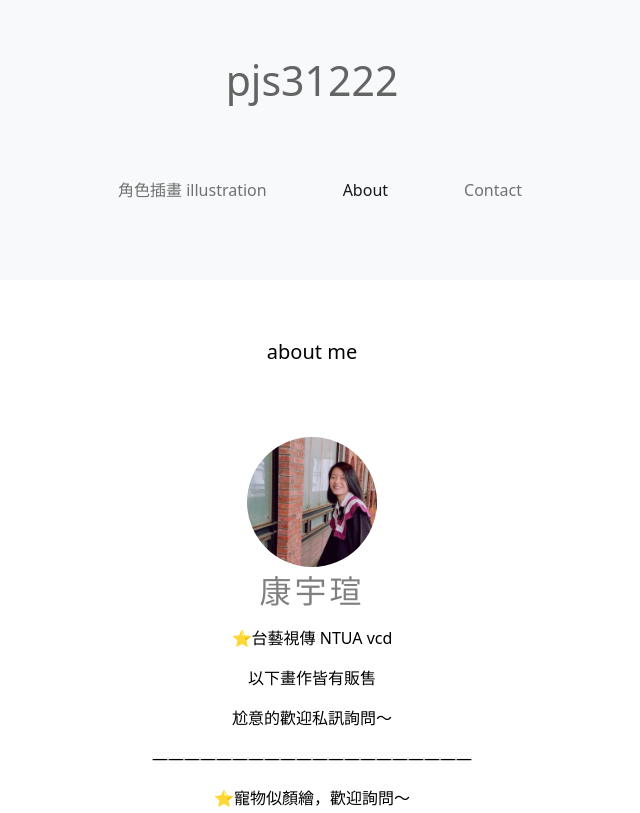
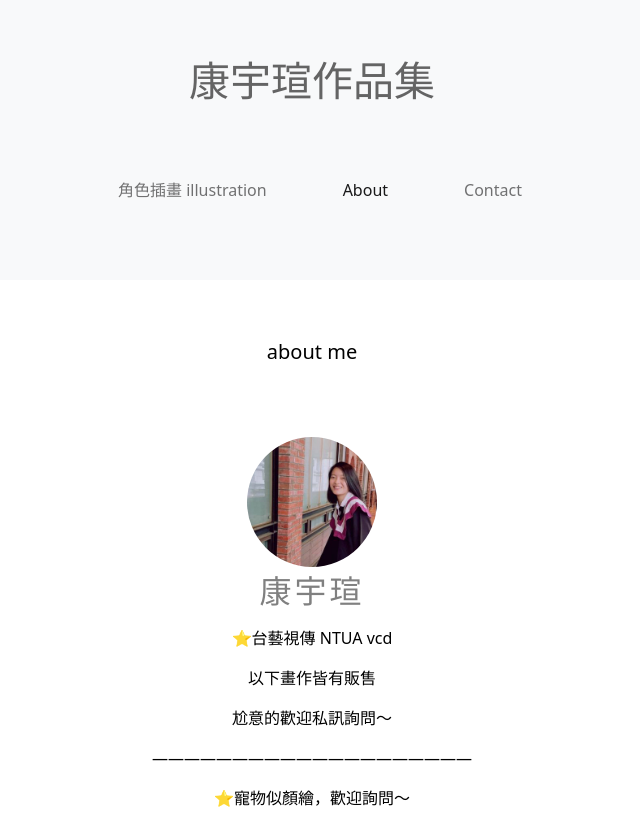
Before and after one commit to kang880410/kang, a plain HTML site: page about.html in a window 1280 px wide. Shown: the top 813 px of the page, without its empty margins (328-968 px from the left). Drawn offline with Linux system fonts and the light colour scheme.

Commit message:
20221127

```diff
--- a/about.html
+++ b/about.html
@@ -1,5 +1,6 @@
 <!DOCTYPE html>
 <html lang="en">
+
 <head>
   <meta charset="UTF-8" />
   <meta http-equiv="X-UA-Compatible" content="IE=edge" />
@@ -17,34 +18,28 @@
   <script src="./js/material-photo-gallery.min.js"></script>
   <script src="./js/main.js"></script>
   <!-- webtitle -->
-    <title>pjs31222</title>
+  <!--123-->
+  <title>康宇瑄作品集</title>
 </head>
+
 <body class="animate__animated animate__fadeIn">
-    <header >
+  <header>
     <div class="container-fluid title">
-        <a class="Btitle" href="index.html">pjs31222</a>
+      <a class="Btitle" href="index.html">康宇瑄作品集</a>
     </div>
     <nav class="navbar navbar-expand-lg bg-light">
       <div class="container-fluid">
         <!-- logo -->
         <a class="navbar-brand" href="#"></a>
-          <button
-            class="navbar-toggler"
-            type="button"
-            data-bs-toggle="collapse"
-            data-bs-target="#navbarSupportedContent"
-            aria-controls="navbarSupportedContent"
-            aria-expanded="false"
-            aria-label="Toggle navigation"
-          >
+        <button class="navbar-toggler" type="button" data-bs-toggle="collapse" data-bs-target="#navbarSupportedContent"
+          aria-controls="navbarSupportedContent" aria-expanded="false" aria-label="Toggle navigation">
           <span class="navbar-toggler-icon"></span>
         </button>
         <div class="collapse navbar-collapse" id="navbarSupportedContent">
+          <!-- 導覽列start -->
           <ul class="navbar-nav me-auto mb-2 mb-lg-0" style="margin: 0 auto">
             <li class="nav-item">
-                <a class="nav-link" href="./index.html"
-                  >角色插畫 illustration</a
-                >
+              <a class="nav-link" href="./index.html">角色插畫 illustration</a>
             </li>
             <li class="nav-item">
               <a class="nav-link active" href="./about.html">About</a>
@@ -53,6 +48,7 @@
               <a class="nav-link" href="./contact.html">Contact</a>
             </li>
           </ul>
+          <!-- 導覽列End -->
           <!-- <form class="d-flex" role="search">
               <input
                 class="form-control me-2"
@@ -73,8 +69,7 @@
     <div class="container">
       <div class="row">
         <div style="text-align: center" class="col-lg-12">
-            <img class="bd-placeholder-img rounded-circle"  width="140"
-            height="140" src="./assets/img/name.jpg" alt="" />
+          <img class="bd-placeholder-img rounded-circle" width="140" height="140" src="./assets/img/name.jpg" alt="" />
           </svg>
           <h2 class="fw-normal">
             <p>康宇瑄</p>
@@ -102,20 +97,19 @@
           <svg xmlns="http://www.w3.org/2000/svg" viewBox="0 0 320 512">
             <!--! Font Awesome Pro 6.2.0 by @fontawesome - https://fontawesome.com License - https://fontawesome.com/license (Commercial License) Copyright 2022 Fonticons, Inc. -->
             <path
-                d="M279.14 288l14.22-92.66h-88.91v-60.13c0-25.35 12.42-50.06 52.24-50.06h40.42V6.26S260.43 0 225.36 0c-73.22 0-121.08 44.38-121.08 124.72v70.62H22.89V288h81.39v224h100.17V288z"
-              />
+              d="M279.14 288l14.22-92.66h-88.91v-60.13c0-25.35 12.42-50.06 52.24-50.06h40.42V6.26S260.43 0 225.36 0c-73.22 0-121.08 44.38-121.08 124.72v70.62H22.89V288h81.39v224h100.17V288z" />
           </svg>
         </a>
         <a href="https://www.instagram.com/pjs31222/">
           <svg xmlns="http://www.w3.org/2000/svg" viewBox="0 0 448 512">
             <!--! Font Awesome Pro 6.2.0 by @fontawesome - https://fontawesome.com License - https://fontawesome.com/license (Commercial License) Copyright 2022 Fonticons, Inc. -->
             <path
-                d="M224.1 141c-63.6 0-114.9 51.3-114.9 114.9s51.3 114.9 114.9 114.9S339 319.5 339 255.9 287.7 141 224.1 141zm0 189.6c-41.1 0-74.7-33.5-74.7-74.7s33.5-74.7 74.7-74.7 74.7 33.5 74.7 74.7-33.6 74.7-74.7 74.7zm146.4-194.3c0 14.9-12 26.8-26.8 26.8-14.9 0-26.8-12-26.8-26.8s12-26.8 26.8-26.8 26.8 12 26.8 26.8zm76.1 27.2c-1.7-35.9-9.9-67.7-36.2-93.9-26.2-26.2-58-34.4-93.9-36.2-37-2.1-147.9-2.1-184.9 0-35.8 1.7-67.6 9.9-93.9 36.1s-34.4 58-36.2 93.9c-2.1 37-2.1 147.9 0 184.9 1.7 35.9 9.9 67.7 36.2 93.9s58 34.4 93.9 36.2c37 2.1 147.9 2.1 184.9 0 35.9-1.7 67.7-9.9 93.9-36.2 26.2-26.2 34.4-58 36.2-93.9 2.1-37 2.1-147.8 0-184.8zM398.8 388c-7.8 19.6-22.9 34.7-42.6 42.6-29.5 11.7-99.5 9-132.1 9s-102.7 2.6-132.1-9c-19.6-7.8-34.7-22.9-42.6-42.6-11.7-29.5-9-99.5-9-132.1s-2.6-102.7 9-132.1c7.8-19.6 22.9-34.7 42.6-42.6 29.5-11.7 99.5-9 132.1-9s102.7-2.6 132.1 9c19.6 7.8 34.7 22.9 42.6 42.6 11.7 29.5 9 99.5 9 132.1s2.7 102.7-9 132.1z"
-              />
+              d="M224.1 141c-63.6 0-114.9 51.3-114.9 114.9s51.3 114.9 114.9 114.9S339 319.5 339 255.9 287.7 141 224.1 141zm0 189.6c-41.1 0-74.7-33.5-74.7-74.7s33.5-74.7 74.7-74.7 74.7 33.5 74.7 74.7-33.6 74.7-74.7 74.7zm146.4-194.3c0 14.9-12 26.8-26.8 26.8-14.9 0-26.8-12-26.8-26.8s12-26.8 26.8-26.8 26.8 12 26.8 26.8zm76.1 27.2c-1.7-35.9-9.9-67.7-36.2-93.9-26.2-26.2-58-34.4-93.9-36.2-37-2.1-147.9-2.1-184.9 0-35.8 1.7-67.6 9.9-93.9 36.1s-34.4 58-36.2 93.9c-2.1 37-2.1 147.9 0 184.9 1.7 35.9 9.9 67.7 36.2 93.9s58 34.4 93.9 36.2c37 2.1 147.9 2.1 184.9 0 35.9-1.7 67.7-9.9 93.9-36.2 26.2-26.2 34.4-58 36.2-93.9 2.1-37 2.1-147.8 0-184.8zM398.8 388c-7.8 19.6-22.9 34.7-42.6 42.6-29.5 11.7-99.5 9-132.1 9s-102.7 2.6-132.1-9c-19.6-7.8-34.7-22.9-42.6-42.6-11.7-29.5-9-99.5-9-132.1s-2.6-102.7 9-132.1c7.8-19.6 22.9-34.7 42.6-42.6 29.5-11.7 99.5-9 132.1-9s102.7-2.6 132.1 9c19.6 7.8 34.7 22.9 42.6 42.6 11.7 29.5 9 99.5 9 132.1s2.7 102.7-9 132.1z" />
           </svg>
         </a>
       </div>
     </div>
   </footer>
 </body>
+
 </html>
```
Also changed, not shown: contact.html (+7 -7 lines), index.html (+7 -5 lines). Lines whose indentation alone changed are shown as unchanged.
